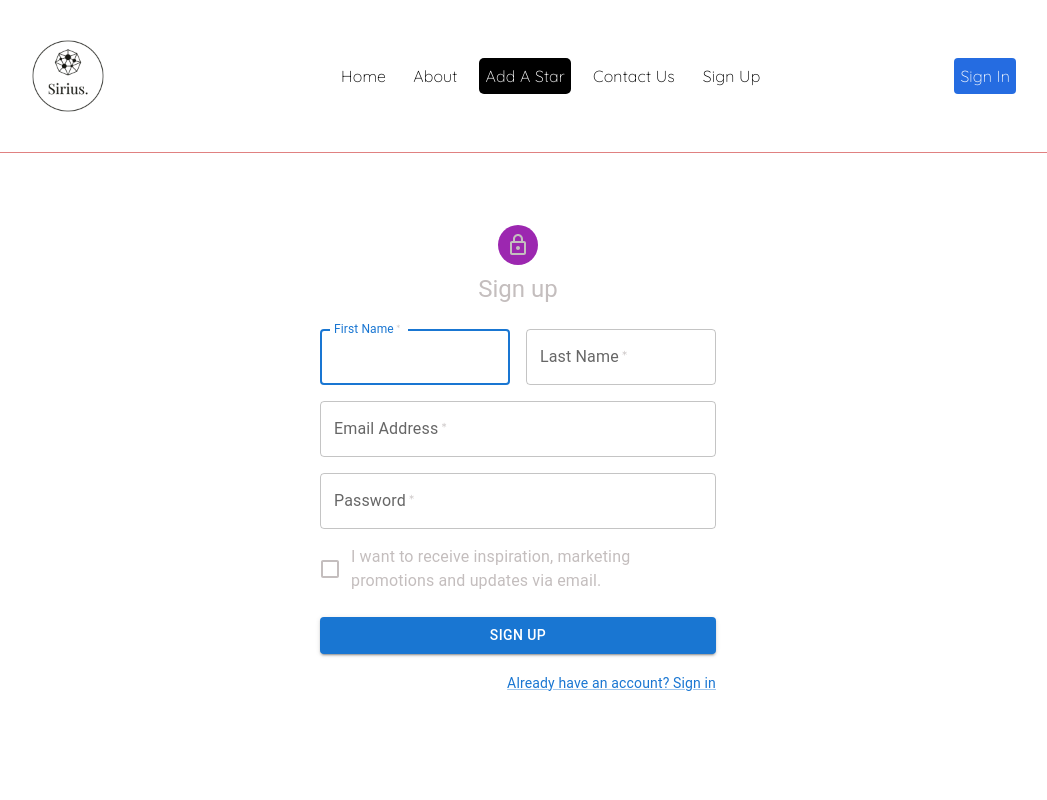
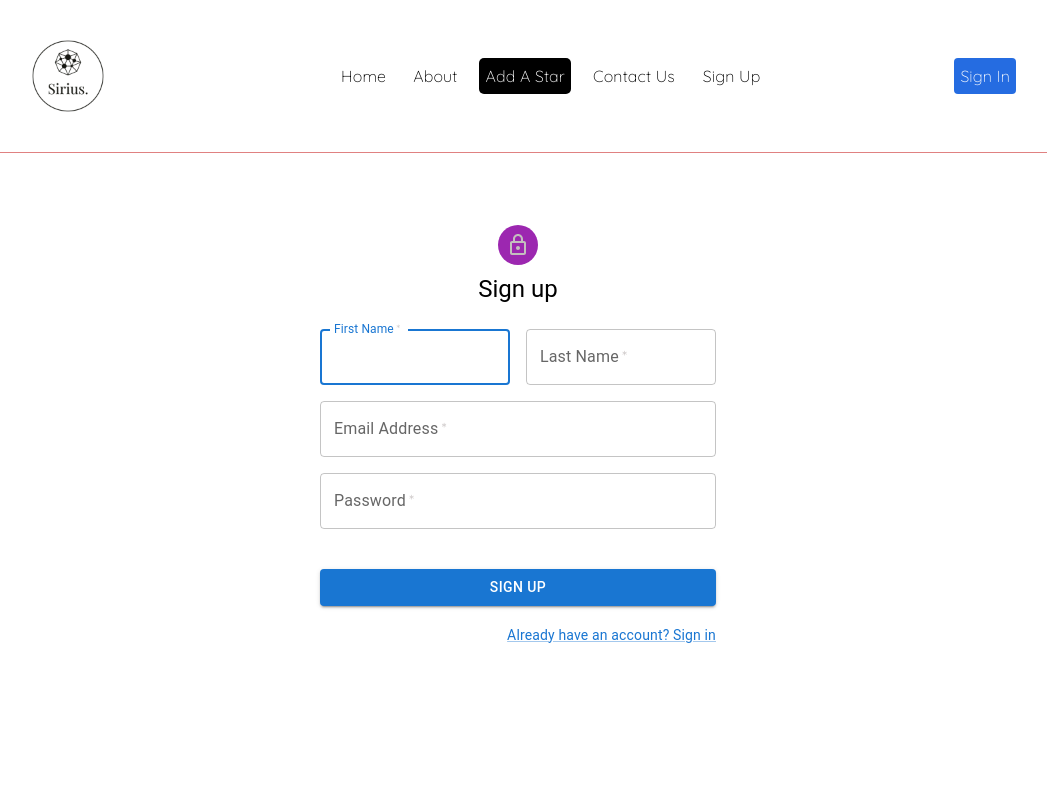
Before and after one commit to smkamaldar/wm3-sirius, a React (Create React App) app in the folder client/: page /SignUp in a window 1280 px wide. Shown: the top 800 px of the page, without its empty margins (122-1169 px from the left). Built offline with nearby package versions, Linux system fonts and the light colour scheme.

Commit message:
Modified the color scheme following accessbility guidelines

```diff
--- a/client/src/pages/SignIn.js
+++ b/client/src/pages/SignIn.js
@@ -43,7 +43,7 @@ export default function SignIn() {
             <Avatar sx={{ m: 1, bgcolor: 'secondary.main' }}>
               <LockOutlinedIcon />
             </Avatar>
-            <Typography component="h1" variant="h5">
+            <Typography component="h1" variant="h5" color="common.black">
               Sign in
             </Typography>
             <Box component="form" onSubmit={handleSubmit} noValidate sx={{ mt: 1 }}>
--- a/client/src/pages/SignUp.js
+++ b/client/src/pages/SignUp.js
@@ -41,7 +41,7 @@ export default function SignUp() {
           <Avatar sx={{ m: 1, bgcolor: 'secondary.main' }}>
             <LockOutlinedIcon />
           </Avatar>
-          <Typography component="h1" variant="h5">
+          <Typography component="h1" variant="h5" color="common.black" >
             Sign up
           </Typography>
           <Box component="form" noValidate onSubmit={handleSubmit} sx={{ mt: 3 }}>
@@ -89,10 +89,6 @@ export default function SignUp() {
                 />
               </Grid>
               <Grid item xs={12}>
-                <FormControlLabel
-                  control={<Checkbox value="allowExtraEmails" color="primary" />}
-                  label="I want to receive inspiration, marketing promotions and updates via email."
-                />
               </Grid>
             </Grid>
             <Button
--- a/client/src/pages/ViewEntries.js
+++ b/client/src/pages/ViewEntries.js
@@ -35,10 +35,10 @@ export default function ViewEntries() {
                   alt="random"
                 />
                 <CardContent sx={{ flexGrow: 1 }}>
-                  <Typography gutterBottom variant="h5" component="h2">
+                  <Typography gutterBottom variant="h5" component="h2"color="common.black">
                     STAR
                   </Typography>
-                  <Typography>
+                  <Typography color="common.black">
                     This is a media card. You can use this section to describe the
                     content.
                   </Typography>
```
